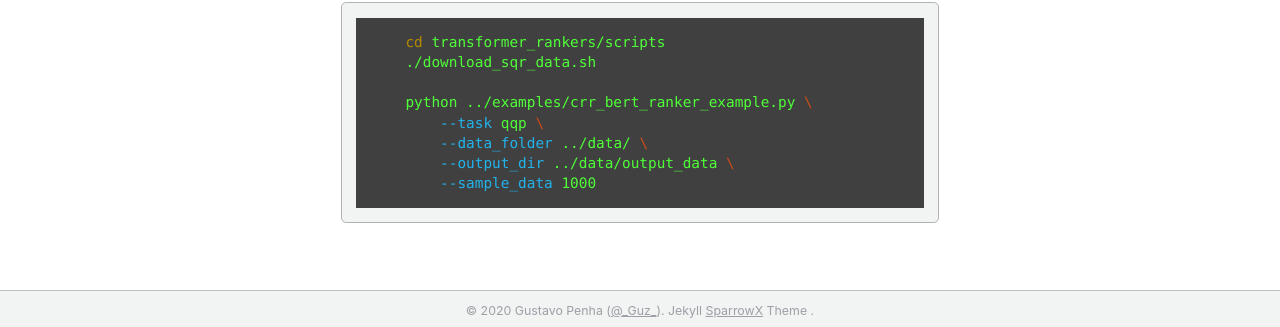
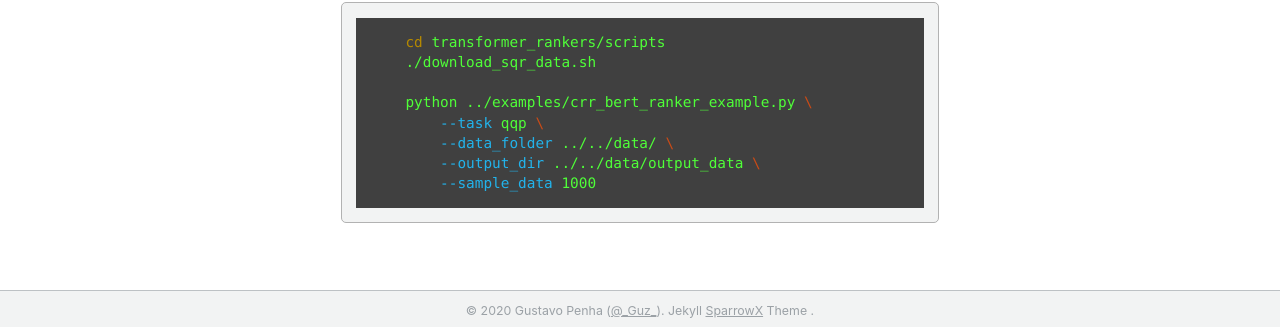
Before and after one commit to Guzpenha/transformer_rankers, a Jekyll site: the page built from docs/index.md, in a window 1280 px wide. Shown: the part 840-1167 px from the top of the page. Built offline with Jekyll 4.4.1, drawn with Linux system fonts in a browser that asks for light colours.

Commit message:
Minor fixes for example in website

````diff
--- a/docs/index.md
+++ b/docs/index.md
@@ -32,8 +32,8 @@
 
     python ../examples/crr_bert_ranker_example.py \
         --task qqp \
-        --data_folder ../data/ \
-        --output_dir ../data/output_data \
+        --data_folder ../../data/ \
+        --output_dir ../../data/output_data \
         --sample_data 1000
 ```
 <!--
````
Also changed, not shown: 1 other file.
